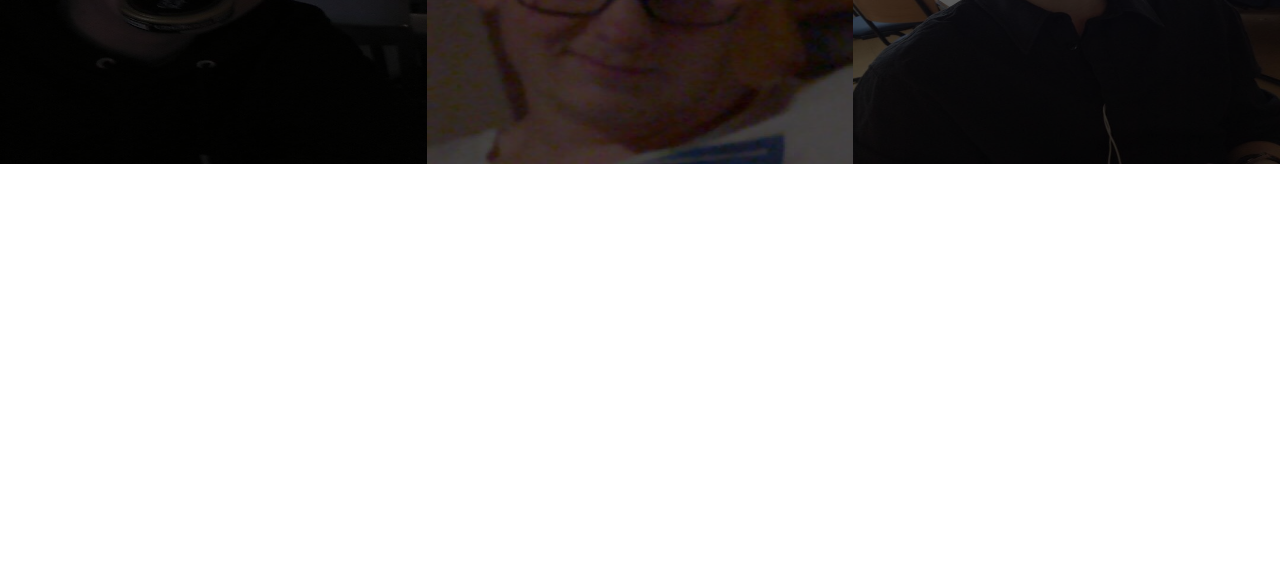
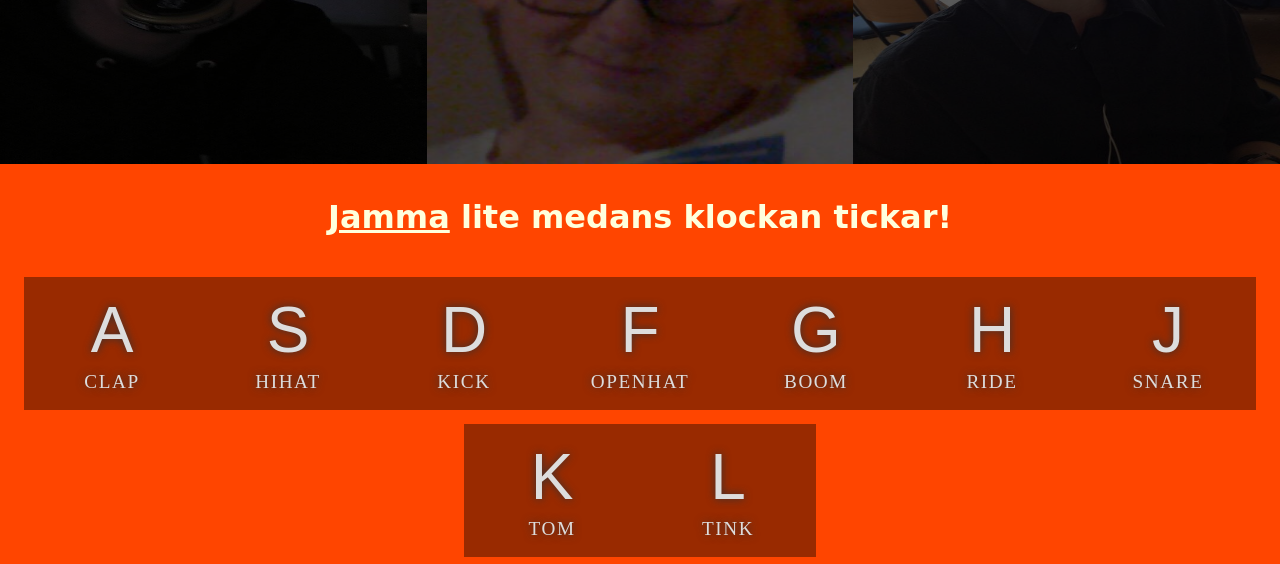
Before and after one commit to sykesadam/studenten, a website: page index.html in a window 1280 px wide. Shown: the part 636-1200 px from the top of the page. Before the commit the page ends 800 px from the top, so only its background shows below. Drawn offline with Linux system fonts and the light colour scheme; a web font is replaced by a local one.

Commit message:
added some jamming boo

```diff
--- a/assets/sass/main.scss
+++ b/assets/sass/main.scss
@@ -1,7 +1,6 @@
 body {
     padding: 0;
     margin: 0;
-  overflow: hidden;
 }
 
 img {
@@ -9,49 +8,50 @@ img {
     transition: opacity .3s ease-out;
     animation: img ease 1s;
     transform-origin: center;
-    &[data-src]{
+    &[data-src] {
         opacity: 0;
     }
 }
 
 @keyframes img {
-    0%{
+    0% {
         transform: scale(0);
     }
-    65%{
+    65% {
         transform: scale(1.05);
     }
-    100%{
+    100% {
         transform: scale(1);
     }
 }
 
-h1{
+h1 {
     color: #fff;
     text-align: center;
     font-size: 74px;
     letter-spacing: 10px;
     font-family: 'Ultra', serif;
-  span{
-    text-shadow: 2px 2px 2px rgba(14, 103, 194, 0.6),
-    4px 4px rgba(14, 103, 194, 0.6);
+    span {
+        text-shadow: 2px 2px 2px rgba(14, 103, 194, 0.6), 4px 4px rgba(14, 103, 194, 0.6);
     }
-  @media screen and (max-width: 900px){
+    @media screen and (max-width: 900px) {
         font-size: 50px;
     }
-  @media screen and (max-width: 650px){
+    @media screen and (max-width: 650px) {
         font-size: 35px;
     }
 }
-h3{
+
+h3 {
     @extend h1;
     font-size: 40px;
 }
+
 main {
     position: relative;
     height: 100vh;
-    width: 100vw;
-    &::after{
+    overflow: hidden;
+    &::after {
         display: block;
         position: absolute;
         width: 100%;
@@ -77,13 +77,14 @@ main {
         z-index: 50;
     }
 }
+
 .side-cont {
     display: flex;
     flex-flow: column;
     width: 60%;
 }
 
-.sideways{
+.sideways {
     display: flex;
     height: 50%;
     width: 100%;
@@ -93,12 +94,12 @@ main {
     }
 }
 
-
-.first-img, .last-img{
+.first-img,
+.last-img {
     width: 20%;
 }
 
-#del-countdown{
+#del-countdown {
     font-family: 'Megrim', cursive;
     position: relative;
     display: flex;
@@ -112,7 +113,7 @@ main {
     animation: drop .8s ease .4s forwards;
 }
 
-#weeks{
+#weeks {
     width: 15%;
     background: #33050E;
     border-radius: 15px 15px 0 0;
@@ -130,19 +131,19 @@ main {
 }
 
 @keyframes drop {
-    0%{
+    0% {
         opacity: 0;
         transform: translateY(-100%)
-
     }
-    70%{
+    70% {
         transform: translateY(10%)
     }
-    100%{
+    100% {
         opacity: 1;
         transform: translateY(0)
     }
 }
+
 #clock {
     display: flex;
     flex-flow: row;
@@ -156,28 +157,27 @@ main {
         border-radius: 15px;
         box-sizing: border-box;
         text-shadow: 4px 4px 4px rgba(0, 0, 0, 0.75);
-        &:nth-child(1){
+        &:nth-child(1) {
             background: #dc143c;
             box-shadow: 6px 5px #33050E;
         }
-        &:nth-child(2){
+        &:nth-child(2) {
             background: #0E67C2;
             box-shadow: 6px 5px #052342;
         }
-        &:nth-child(3){
+        &:nth-child(3) {
             background: #ff4500;
             box-shadow: 6px 5px #521600;
         }
-        &:nth-child(4){
+        &:nth-child(4) {
             background: #2dcb74;
             box-shadow: 6px 5px #0F4527;
         }
-        @media screen and (max-width: 900px){
+        @media screen and (max-width: 900px) {
             font-size: 35px;
             padding: 4% 0;
         }
     }
-
 }
 
 #units {
@@ -194,31 +194,33 @@ main {
     }
 }
 
-@media screen and (max-width: 1400px){
-  .first-img, .last-img{
+@media screen and (max-width: 1400px) {
+    .first-img,
+    .last-img {
         display: none;
     }
-  .side-cont{
+    .side-cont {
         width: 100%;
     }
 }
 
-@media screen and (max-width: 1000px){
-  .side-cont img:first-child, .side-cont img:last-child, .side-cont .sideways:nth-child(2) img:nth-child(2){
+@media screen and (max-width: 1000px) {
+    .side-cont img:first-child,
+    .side-cont img:last-child,
+    .side-cont .sideways:nth-child(2) img:nth-child(2) {
         display: none;
     }
-  .side-cont{
+    .side-cont {
         display: none;
     }
-    .img-wrap{
-        img{
+    .img-wrap {
+        img {
             width: 100%;
         }
-        .first-img{
+        .first-img {
             display: block;
         }
     }
-
 }
 
 .dance {
@@ -226,4 +228,53 @@ main {
     margin: 0 auto;
 }
 
+#jam {
+    display: flex;
+    flex-flow: row;
+    flex-wrap: wrap;
+    min-height: 50vh;
+    align-items: center;
+    justify-content: center;
+    background: #ff4500;
+    color: #ddd;
+    @media screen and (max-width: 900px) {
+        display: none;
+    }
+}
+
+#jam>h2 {
+    flex: 0 1 100%;
+    font-size: 32px;
+    text-align: center;
+    font-family: 'Megrim', cursive;
+    color: #ffd;
+}
+
+.key {
+    font-size: 1.5rem;
+    padding: 1rem .5rem;
+    transition: all .07s ease;
+    width: 10rem;
+    text-align: center;
+    background: #992A00;
+    text-shadow: 0 0 .5rem #333;
+}
+
+.playing {
+    transform: scale(1.1);
+    box-shadow: 0 0 1rem #ffc600;
+}
+
+kbd {
+    display: block;
+    font-size: 4rem;
+    font-family: 'Arial';
+}
+
+.sound {
+    font-size: 1.2rem;
+    text-transform: uppercase;
+    letter-spacing: .1rem;
+}
+
 @import "fireworks/fireworks";
--- a/assets/script.js
+++ b/assets/script.js
@@ -27,7 +27,6 @@ function startTimer(deadline) {
     //  check for end of timer
     if (timer.total < 1) {
       clearInterval(timerInterval);
-
       cont.innerHTML = `<h1>🎉<span>STUDENTEN</span>🎉</h1>
                           <h3>Hämta skumpan, dax att fira</h3>
                           <div class="pyro">
@@ -56,7 +55,6 @@ function startTimer(deadline) {
   });
 }
 
-
 window.onload = () => {
   const deadline = new Date('June 9, 2017 07:00:00');
   startTimer(deadline);
@@ -68,3 +66,22 @@ window.onload = () => {
     };
   });
 };
+
+function playSound(e) {
+  const audio = document.querySelector(`audio[data-key="${e.keyCode}"]`);
+  const key = document.querySelector(`.key[data-key="${e.keyCode}"]`);
+  if (!audio) return; // stops the function from running
+  audio.currentTime = 0; // rewind to the start baby
+  audio.play();
+  key.classList.add('playing');
+}
+
+function removeTransitions(e) {
+  if (e.propertyName !== 'transform') return; // skip it if its not a transofrm
+  this.classList.remove('playing');
+}
+
+const keys = document.querySelectorAll('.key');
+keys.forEach(key => key.addEventListener('transitionend', removeTransitions));
+
+window.addEventListener('keydown', playSound);
--- a/index.html
+++ b/index.html
@@ -1,5 +1,6 @@
 <!DOCTYPE html>
 <html>
+
 <head>
   <meta charset="UTF-8">
   <link rel="icon" href="assets/favicon-beer.ico" type="image/gif">
@@ -40,6 +41,56 @@
       </div>
     </div>
   </main>
+  <div id="jam">
+    <h2><u>Jamma</u> lite medans klockan tickar!</h2>
+    <div data-key="65" class="key">
+      <kbd>A</kbd>
+      <span class="sound">clap</span>
+    </div>
+    <div data-key="83" class="key">
+      <kbd>S</kbd>
+      <span class="sound">hihat</span>
+    </div>
+    <div data-key="68" class="key">
+      <kbd>D</kbd>
+      <span class="sound">kick</span>
+    </div>
+    <div data-key="70" class="key">
+      <kbd>F</kbd>
+      <span class="sound">openhat</span>
+    </div>
+    <div data-key="71" class="key">
+      <kbd>G</kbd>
+      <span class="sound">boom</span>
+    </div>
+    <div data-key="72" class="key">
+      <kbd>H</kbd>
+      <span class="sound">ride</span>
+    </div>
+    <div data-key="74" class="key">
+      <kbd>J</kbd>
+      <span class="sound">snare</span>
+    </div>
+    <div data-key="75" class="key">
+      <kbd>K</kbd>
+      <span class="sound">tom</span>
+    </div>
+    <div data-key="76" class="key">
+      <kbd>L</kbd>
+      <span class="sound">tink</span>
+    </div>
+  </div>
+
+  <audio data-key="65" src="assets/music/clap.wav"></audio>
+  <audio data-key="83" src="assets/music/hihat.wav"></audio>
+  <audio data-key="68" src="assets/music/kick.wav"></audio>
+  <audio data-key="70" src="assets/music/openhat.wav"></audio>
+  <audio data-key="71" src="assets/music/boom.wav"></audio>
+  <audio data-key="72" src="assets/music/ride.wav"></audio>
+  <audio data-key="74" src="assets/music/snare.wav"></audio>
+  <audio data-key="75" src="assets/music/tom.wav"></audio>
+  <audio data-key="76" src="assets/music/tink.wav"></audio>
+
   <script src="assets/script.js"></script>
 </body>
 
```
Also changed, not shown: assets/main.css, 9 other files. Lines whose indentation alone changed are shown as unchanged.
